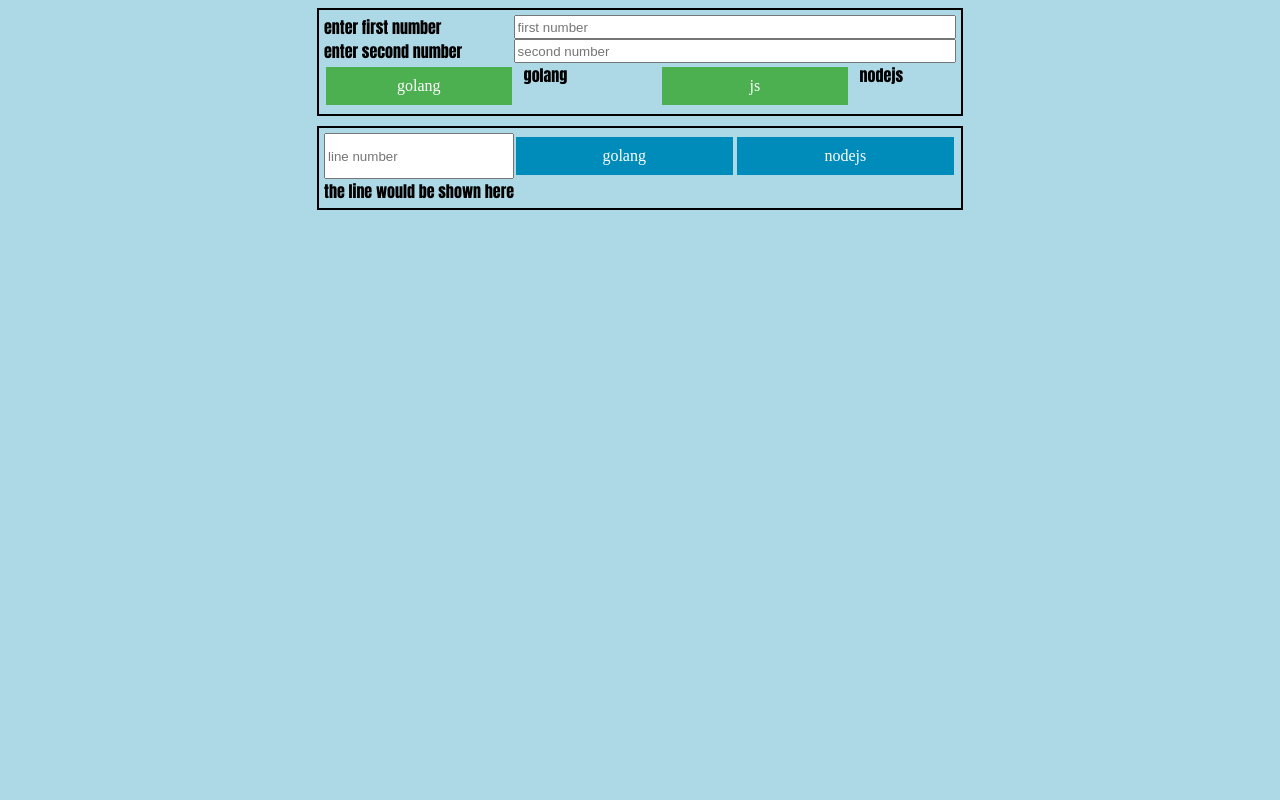
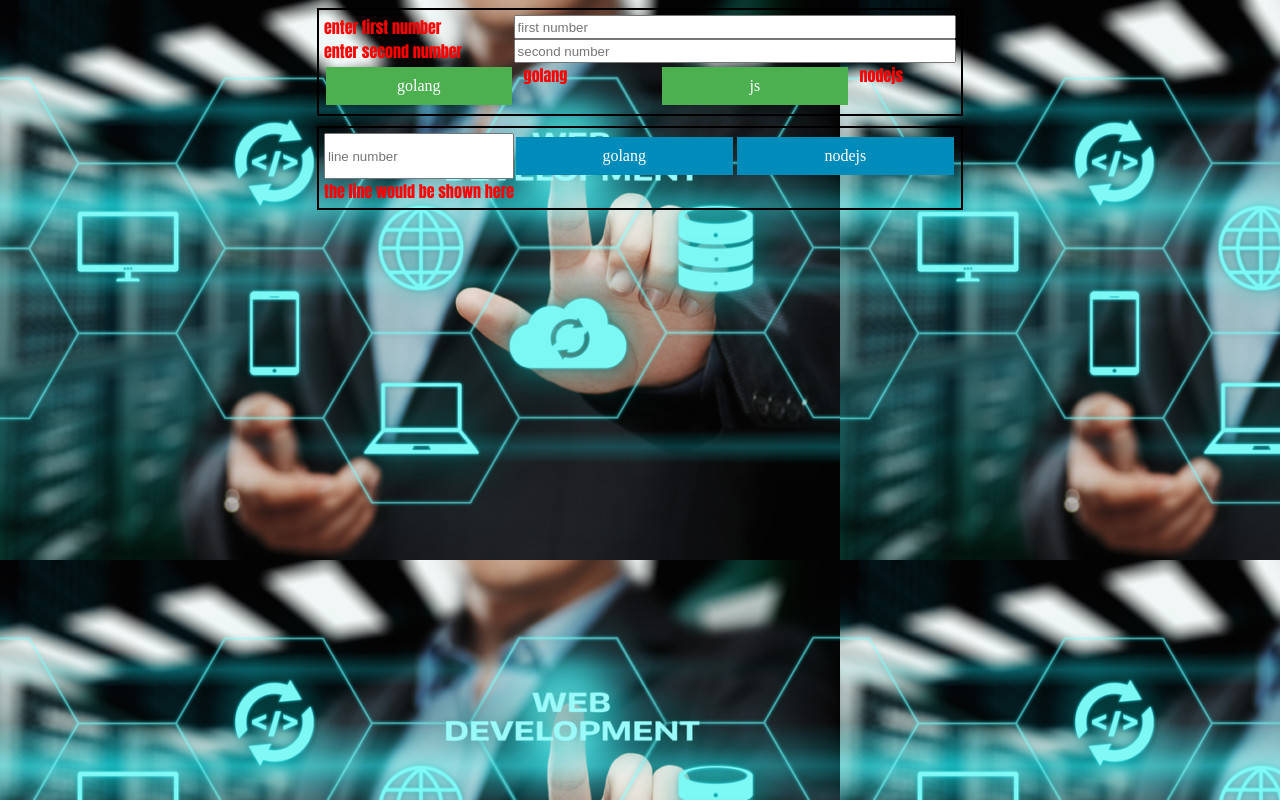
Before and after one commit to matinFT/web-hw1, a plain HTML site: page Frontend/index.html in a window 1280 px wide. Drawn offline with Linux system fonts and the light colour scheme; a web font is replaced by a local one.

Commit message:
debug css

```diff
--- a/Frontend/index.html
+++ b/Frontend/index.html
@@ -139,7 +139,8 @@
     <link rel="stylesheet" href="https://fonts.googleapis.com/css?family=Sofia">
     <style>
         body {
-            background-color: lightblue;s
+            background-color: lightblue;
+            background-image:url("1.jpg");
         }
         button{
             font-family: "Sofia";
@@ -147,6 +148,7 @@
         }
         label{
             font-family: Impact, Charcoal, sans-serif;
+            color:red;
         }
         .btn {
              background-color: #4CAF50;
```
Also changed, not shown: Frontend/1.jpg (added).
